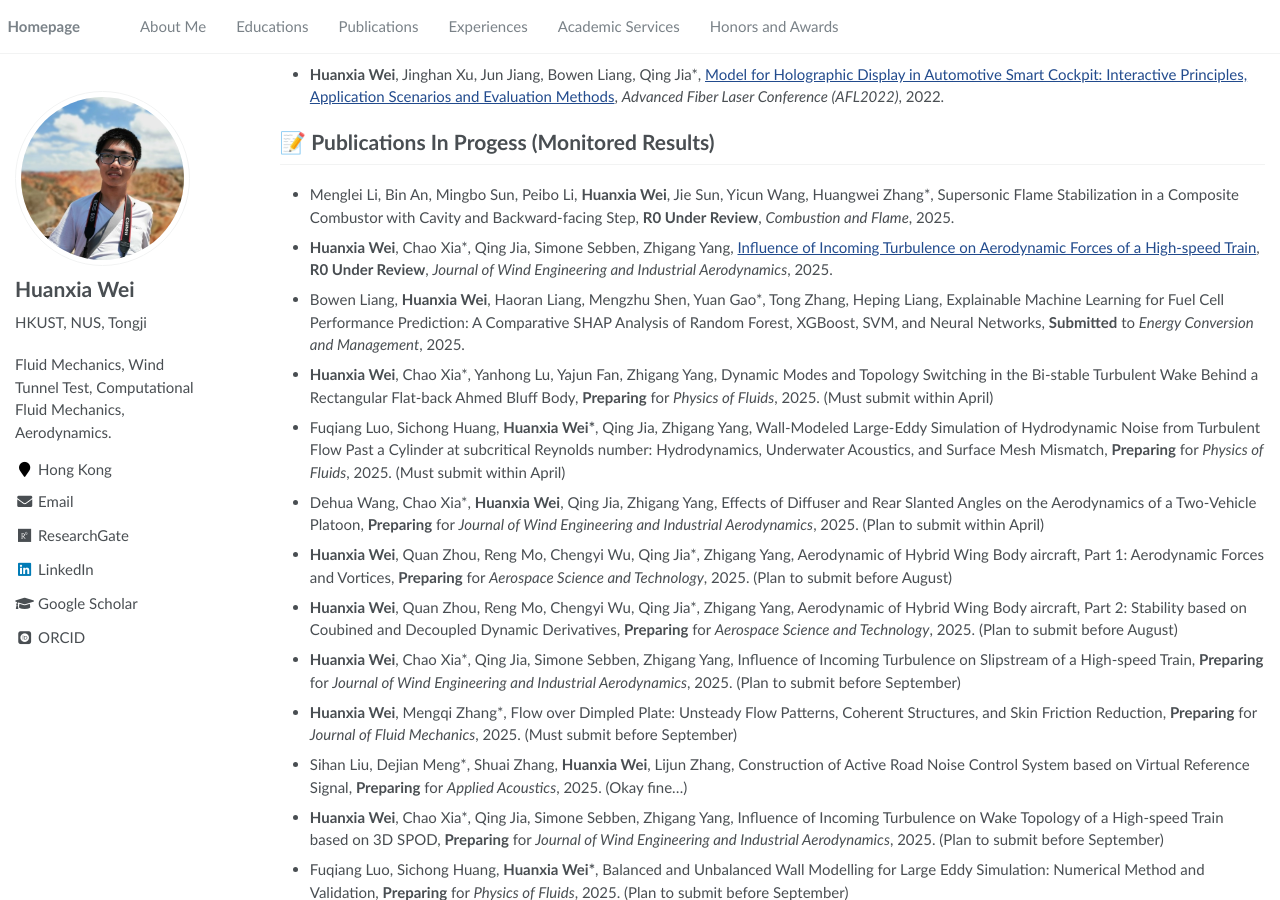
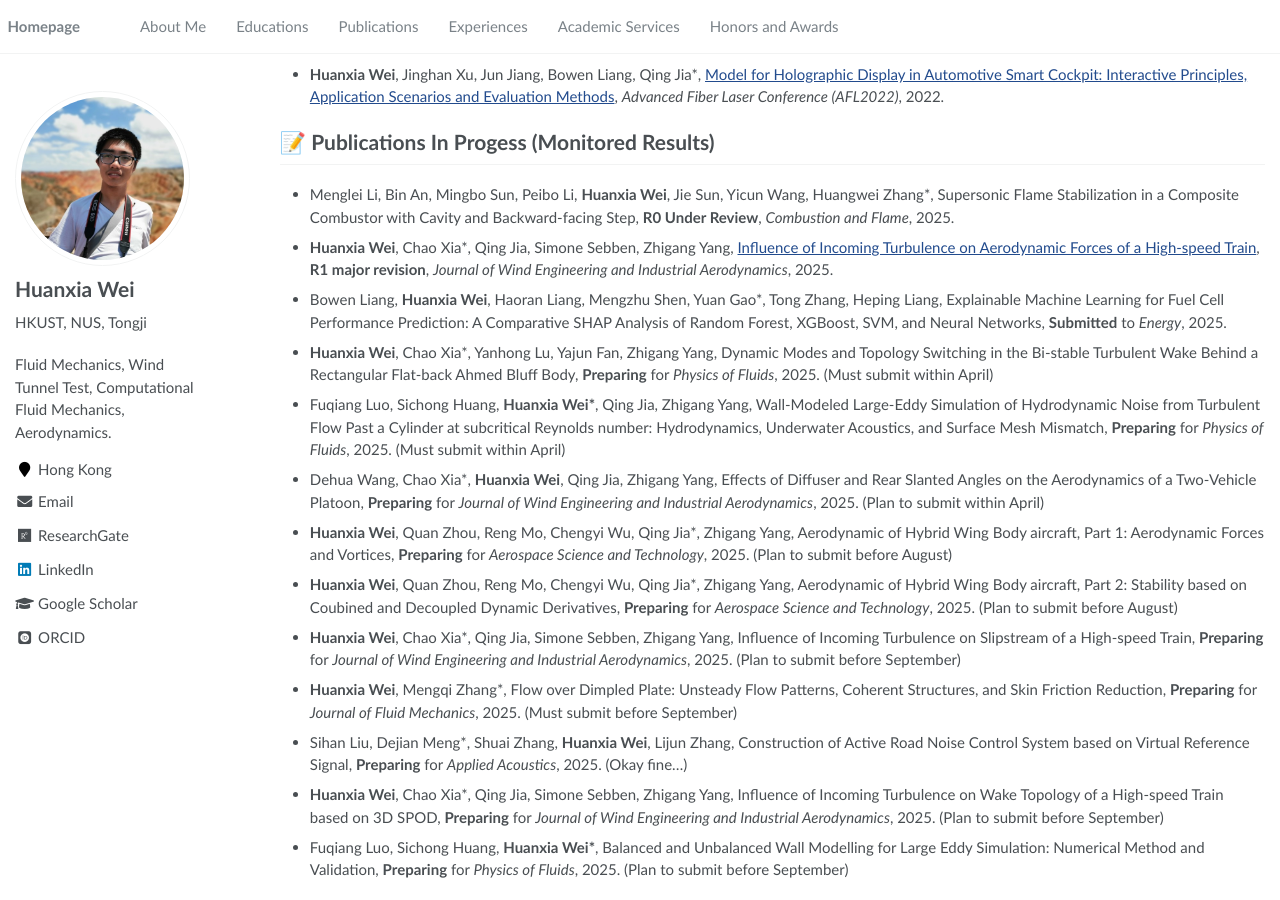
Before and after one commit to hweifluids/academicpage-dev1, a Jekyll site: the page built from _pages/about.md, in a window 1280 px wide and 900 px high, scrolled down 1831 px. Built offline with Jekyll 4.4.1, drawn with Linux system fonts in a browser that asks for light colours; some web fonts are replaced.

Commit message:
Update about.md

```diff
--- a/_pages/about.md
+++ b/_pages/about.md
@@ -93,9 +93,9 @@ His research interest includes aerodynamics and fluid mechanics. On one hand, he
 
 - Menglei Li, Bin An, Mingbo Sun, Peibo Li, **Huanxia Wei**, Jie Sun, Yicun Wang, Huangwei Zhang\*, Supersonic Flame Stabilization in a Composite Combustor with Cavity and Backward-facing Step, **R0 Under Review**, *Combustion and Flame*, 2025.
 
-- **Huanxia Wei**, Chao Xia\*, Qing Jia, Simone Sebben, Zhigang Yang, [Influence of Incoming Turbulence on Aerodynamic Forces of a High-speed Train](https://github.com/hweifluids/hweifluids.github.io/raw/refs/heads/main/files/Preprints/HST_Turbulence_PartOne_Forces.pdf), **R0 Under Review**, *Journal of Wind Engineering and Industrial Aerodynamics*, 2025.
+- **Huanxia Wei**, Chao Xia\*, Qing Jia, Simone Sebben, Zhigang Yang, [Influence of Incoming Turbulence on Aerodynamic Forces of a High-speed Train](https://github.com/hweifluids/hweifluids.github.io/raw/refs/heads/main/files/Preprints/HST_Turbulence_PartOne_Forces.pdf), **R1 major revision**, *Journal of Wind Engineering and Industrial Aerodynamics*, 2025.
 
-- Bowen Liang, **Huanxia Wei**, Haoran Liang, Mengzhu Shen, Yuan Gao\*, Tong Zhang, Heping Liang, Explainable Machine Learning for Fuel Cell Performance Prediction: A Comparative SHAP Analysis of Random Forest, XGBoost, SVM, and Neural Networks, **Submitted** to *Energy Conversion and Management*, 2025.
+- Bowen Liang, **Huanxia Wei**, Haoran Liang, Mengzhu Shen, Yuan Gao\*, Tong Zhang, Heping Liang, Explainable Machine Learning for Fuel Cell Performance Prediction: A Comparative SHAP Analysis of Random Forest, XGBoost, SVM, and Neural Networks, **Submitted** to *Energy*, 2025.
 
 - **Huanxia Wei**, Chao Xia\*, Yanhong Lu, Yajun Fan, Zhigang Yang, Dynamic Modes and Topology Switching in the Bi-stable Turbulent Wake Behind a Rectangular Flat-back Ahmed Bluff Body, **Preparing** for *Physics of Fluids*, 2025. (Must submit within April)
 
```
